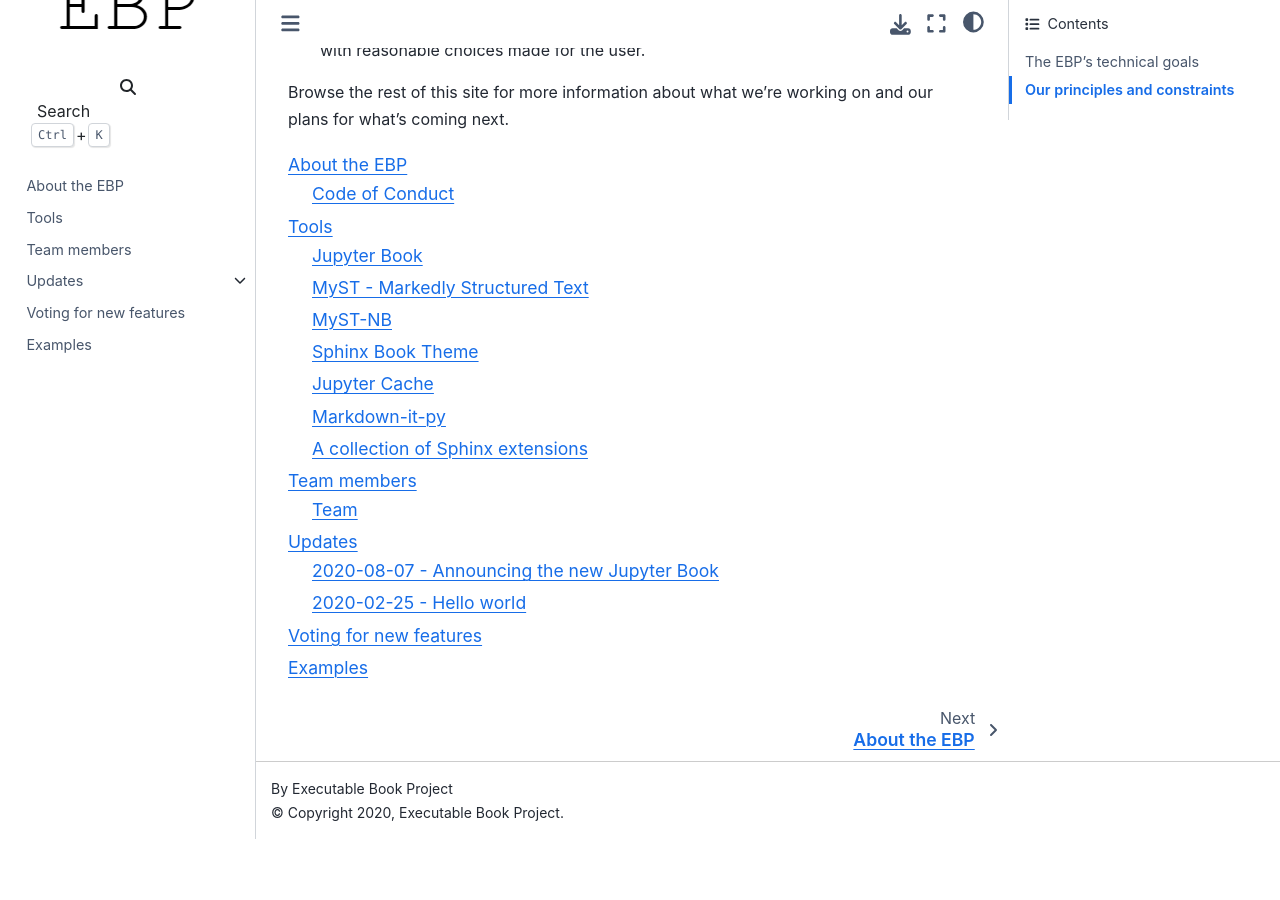
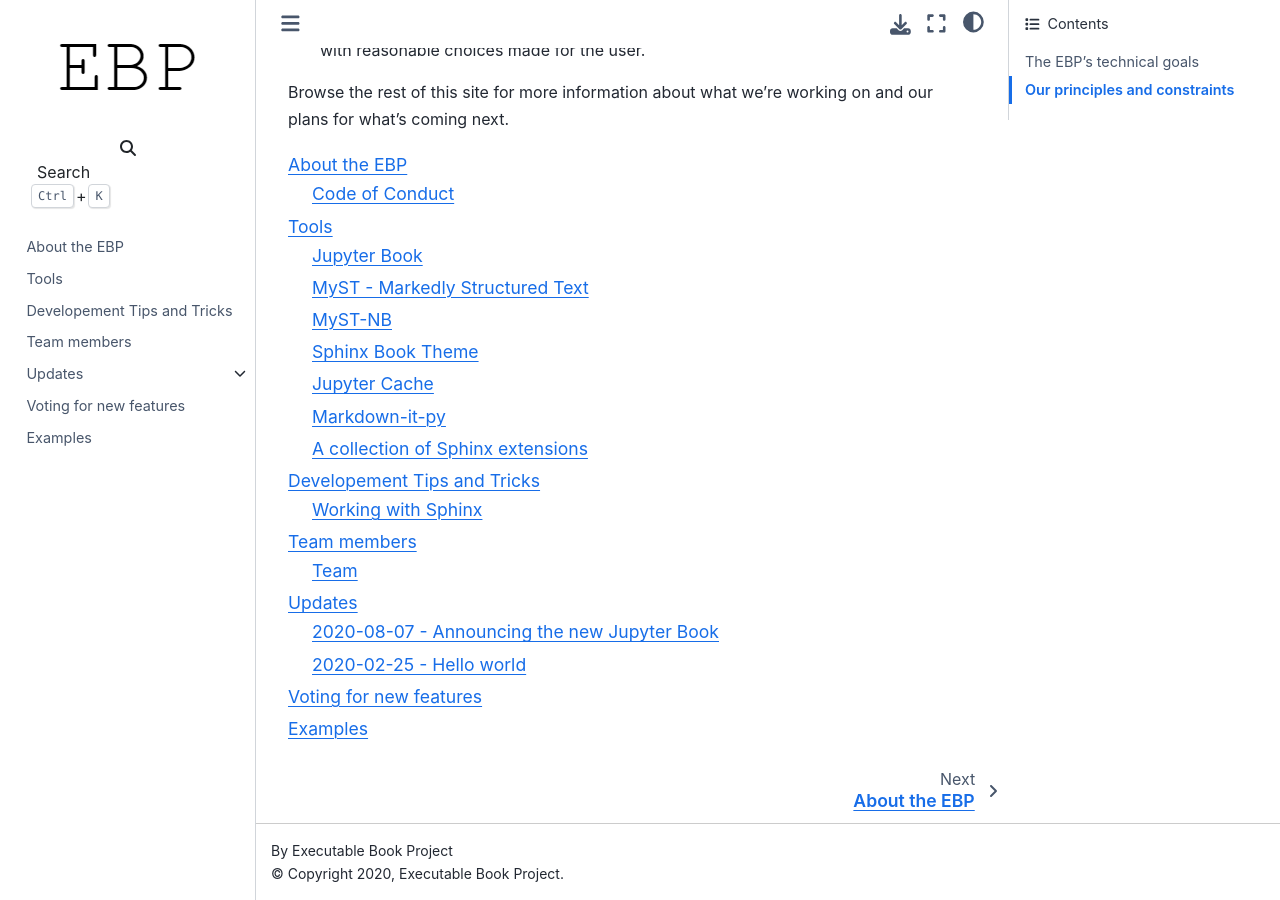
Before and after one commit to executablebooks/meta, a Sphinx documentation site: the page built from docs/index.md, in a window 1280 px wide and 900 px high, scrolled down 1604 px. Built offline with Sphinx 7.4.7 and the Sphinx Book theme 1.1.4, drawn with Linux system fonts in a browser that asks for light colours; pages that are not in the unit, such as notebooks, are missing from menus; the version number could not be read and is left out; before the commit the page ends 2443 px from its top, so only the background shows below that; some of the changed lines change nothing that is shown.

Commit message:
📚 DOCS: Add developer tips and tricks section (#97)
Co-authored-by: Chris Sewell <chrisj_sewell@hotmail.com>

````diff
--- /dev/null
+++ b/docs/developer.md
@@ -0,0 +1,34 @@
+# Developement Tips and Tricks
+
+This section provides some useful tips and tricks for development of projects within the Executable Book Project ecosystem.
+
+## Working with Sphinx
+
+The [sphinx development guide](https://www.sphinx-doc.org/en/master/develop.html) is also a useful resource for understanding how `Sphinx` works.
+
+### Getting Access to the Sphinx Abstract Syntax Tree (AST)
+
+Getting access to the `xml` representation of the abstract syntax tree (AST) is a very
+important step in understanding how Sphinx has organised the document.
+
+One way to get this information is from the `.doctree` directory contained in a project `_build` directory.
+
+Once you have built a sample project you can get access to the AST by loading the pickled
+doctree in `python`:
+
+```python
+import pickle
+doc = pickle.load(open("_build/.doctrees/<file>", "rb"))
+```
+
+to get the pseudo-xml representation used for test purposes
+
+```python
+pseudoxml = doc.pformat()
+```
+
+and to get a full `xml`
+
+```python
+xml = doc.asdom().toprettyxml()
+```
--- a/docs/index.md
+++ b/docs/index.md
@@ -71,6 +71,7 @@
 about.md
 tools.md
 contributing.md
+developer.md
 team.md
 updates/index.md
 feature-vote.md
````
